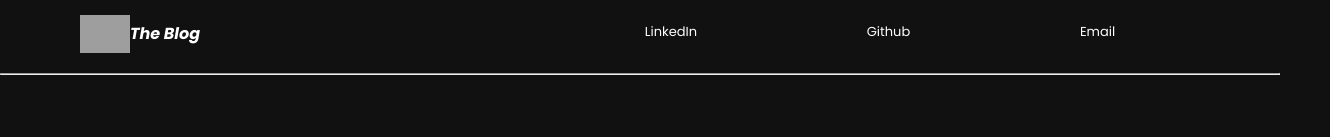
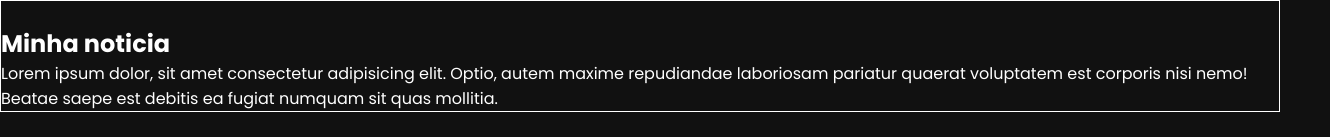
Before and after one commit to viannaingrid/angular-blog, an Angular app: page /content in a window 1280 px wide. Before the commit this address led to /. Shown: the top 137 px of the page, 1330 px wide, since content can reach past the window. Built offline with nearby package versions, Linux system fonts and the light colour scheme; grey boxes are pictures that could not be loaded.

Commit message:
:construction: config routes and content

```diff
--- a/src/app/app-routing.module.ts
+++ b/src/app/app-routing.module.ts
@@ -1,7 +1,18 @@
 import { NgModule } from '@angular/core';
 import { RouterModule, Routes } from '@angular/router';
+import { HomeComponent } from './pages/home/home.component';
+import { ContentComponent } from './pages/content/content.component';
 
-const routes: Routes = [];
+const routes: Routes = [
+  {
+    path:'home',
+    component: HomeComponent,
+  },
+  {
+    path:'content',
+    component:ContentComponent,
+  }
+];
 
 @NgModule({
   imports: [RouterModule.forRoot(routes)],
--- a/src/app/app.component.html
+++ b/src/app/app.component.html
@@ -1,2 +1,2 @@
-<app-home></app-home>
+
 <router-outlet></router-outlet>
--- a/src/app/pages/content/content.component.html
+++ b/src/app/pages/content/content.component.html
@@ -1 +1,11 @@
-<p>content works!</p>
+<section class="container__content">
+  <div class="content__cover">
+    <img src="" alt="">
+  </div>
+  <div class="content__title">
+    <h1>Minha noticia</h1>
+  </div>
+  <div class="content__description">
+    <p>Lorem ipsum dolor, sit amet consectetur adipisicing elit. Optio, autem maxime repudiandae laboriosam pariatur quaerat voluptatem est corporis nisi nemo! Beatae saepe est debitis ea fugiat numquam sit quas mollitia.</p>
+  </div>
+</section>
--- a/src/app/pages/content/content.component.scss
+++ b/src/app/pages/content/content.component.scss
@@ -0,0 +1,9 @@
+.container__content{
+  border: 1px solid white;
+  width: 100%;
+  height: 100%;
+}
+
+.container__cover{
+
+}
```
